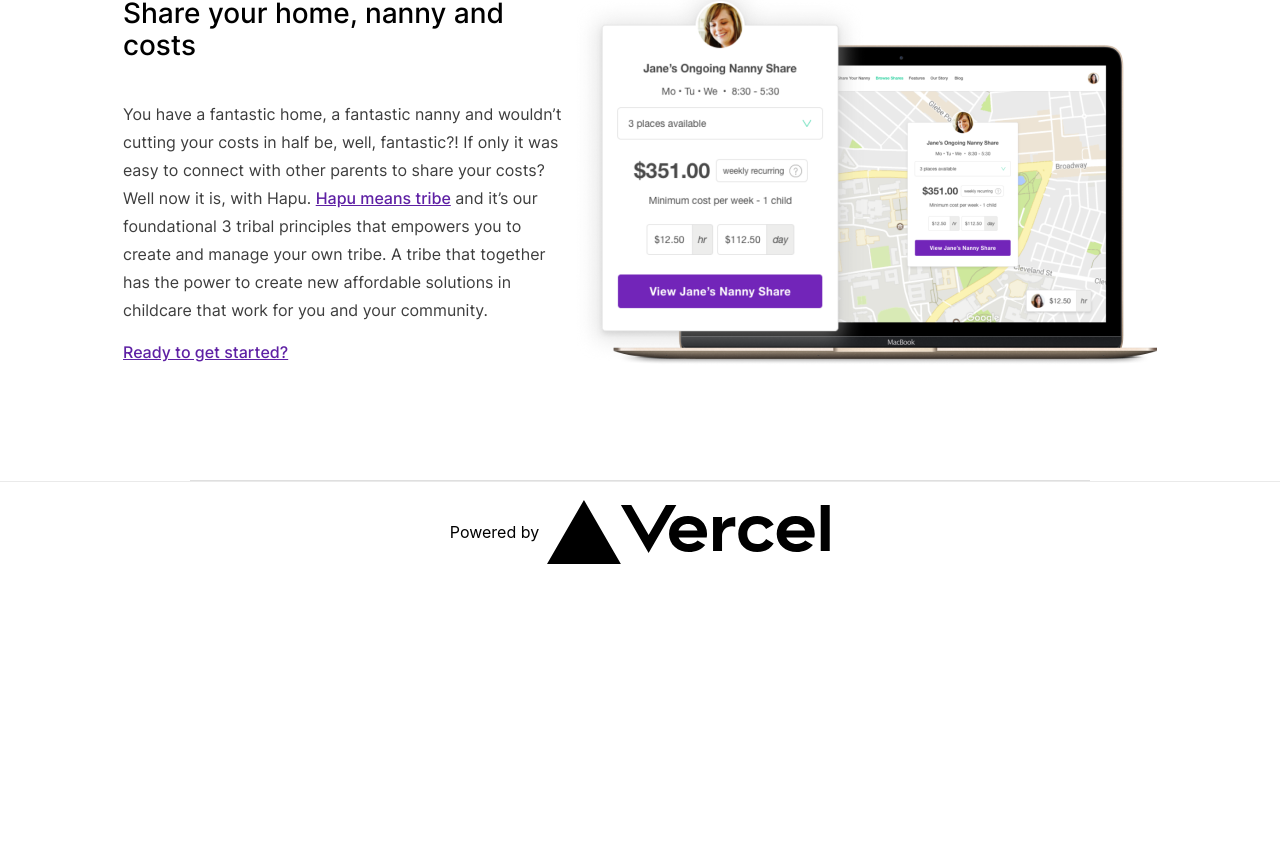
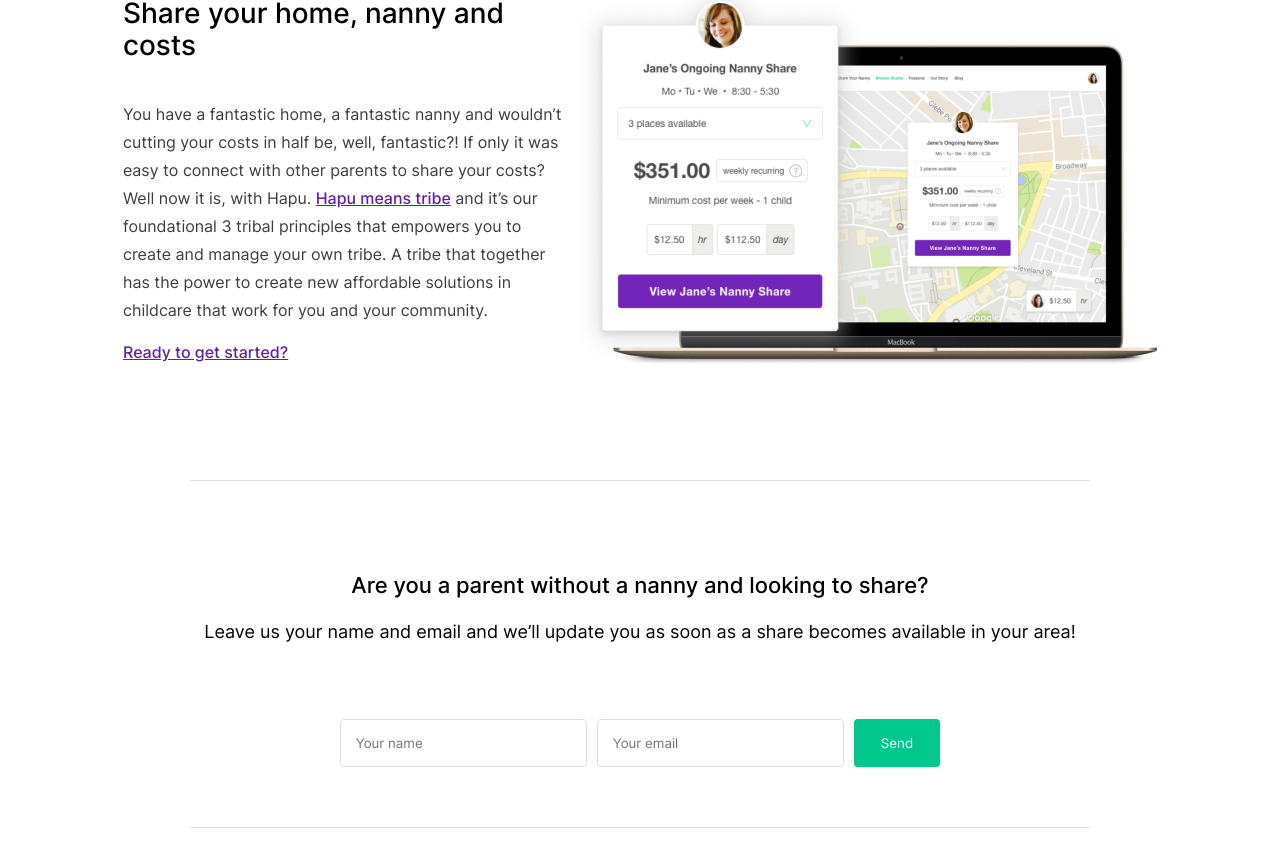
Before and after one commit to caetanosasia/Hapu-Jungle-Test, a Next.js app: page / in a window 1280 px wide. Shown: the part 833-1700 px from the top of the page. Before the commit the page ends 1414 px from the top, so only its background shows below. Built offline with nearby package versions, Linux system fonts and the light colour scheme.

Commit message:
[+] third section done

```diff
--- /dev/null
+++ b/src/Components/ThirdSection/index.jsx
@@ -0,0 +1,75 @@
+import React, { useState } from 'react';
+import styles from './styles.module.css';
+
+function ThirdSection() {
+    const [ name, setName] = useState('test');
+    const [ email, setEmail] = useState('test@');
+    const [ success, setSuccess ] = useState('none');
+    const [ alertMessage, setAlertMessage] = useState('Sent with success!')
+   async function handleLogin(e){
+        e.preventDefault();
+
+        try {
+              fetch('https://api.jungledevs.com/api/v1/challenge-newsletter/', {
+                    method: 'post',
+                    headers: {
+                        'Accept': 'application/json',
+                        'Content-Type': 'application/json'
+                      },
+                    body: JSON.stringify({
+                        "name": name,
+                        "email": email
+                      })
+                }).then((response) => {
+                    console.log(response)
+                    if(response.status === 200){
+                        setSuccess(true)
+                        setAlertMessage('Sent with success!')
+                    } else {
+                        setSuccess(false);
+                    }
+                    return response.json();
+                }).then((data) => {
+                    console.log(data)
+                    data.email ? setAlertMessage(data.email[0]) : '';
+                    data.error ? setAlertMessage(data.error) : '';
+
+                });
+
+
+        } catch(err) {
+            alert('Error to send the data')
+            console.log(err)
+        }
+    }
+
+    return (
+        <>
+            <div className={styles.third_section}>
+                <section>
+                    <h1>Are you a parent without a nanny and looking to share?</h1>
+                    <p>Leave us your name and email and we’ll update you as soon as a share becomes available in your area!</p>
+
+                </section>
+                <div className={styles.custom_form}>
+                    <form onSubmit={handleLogin}>
+                        <input className={styles.input_button} type='text' onChange={e => setName(e.target.value)} placeholder="Your name"></input>
+                        <input className={styles.input_button}  type='text' onChange={e => setEmail(e.target.value)} placeholder="Your email"></input>
+                        <button className={styles.submit_button} type="submit">Send</button>
+                    </form>
+                    {success !== 'none' ? <div className={styles.alert} role="alert">
+                        {alertMessage}
+                    </div> : ''}
+                </div>
+            </div>
+            <div className={styles.styled_line}>
+
+            </div>
+
+        </>
+    )
+}
+
+
+
+export default ThirdSection;
--- /dev/null
+++ b/src/Components/ThirdSection/styles.module.css
@@ -0,0 +1,85 @@
+.third_section{
+    display: flex;
+    flex-direction: column;
+    padding: 70px 40px 60px 40px;
+    align-items: center;
+}
+
+.third_section>section{
+    display: flex;
+    flex-direction: column;
+    align-items: center;
+}
+
+.third_section>section>h1{
+    font-family: Inter;
+    font-style: normal;
+    font-weight: 500;
+    font-size: 22px;
+    line-height: 32px;
+}
+
+.third_section>section>p{
+    margin: 0;
+    font-family: Inter;
+    font-style: normal;
+    font-weight: normal;
+    font-size: 18px;
+    line-height: 24px;
+}
+.custom_form{
+    margin-top: 75px;
+}
+.input_button{
+    height: 48px;
+    padding: 15px;
+    border: 1px solid #DFDFDF;
+    margin-right: 10px;
+    font-family: 'Inter';
+    border-radius: 4px;
+}
+.custom_form>form{
+    display: flex;
+    align-items: center;
+    justify-content: center;
+}
+.submit_button{
+    border: none;
+    background: #00C88C;
+    border-radius: 4px;
+    color: white;
+    font-family: 'Inter';
+    padding: 16px 27px;
+    cursor: pointer;
+}
+
+.styled_line{
+    width: 100%;
+    max-width: 900px;
+    margin: 0 15px;
+    height: 1px;
+    background-color: #DFDFDF;
+}
+
+@media(max-width: 1024px){
+    .custom_form{
+        width: 100%;
+        max-width: 450px;
+        margin-top: 35px;
+    }
+    .custom_form>form{
+        flex-direction: column;
+    }
+    .third_section>section>p{
+        font-size: 16px;
+        line-height: 28px;
+    }
+    .input_button{
+        margin-bottom: 10px;
+        width: 100%;
+        margin-right: 0;
+    }
+    .submit_button{
+        width: 100%;
+    }
+}
--- a/src/Components/TopSection/styles.module.css
+++ b/src/Components/TopSection/styles.module.css
@@ -43,6 +43,7 @@
 .external_link>span{
     margin-left: 10px;
     width: max-content;
+    text-decoration: underline;
 }
 
 @media(max-width:1324px){
--- a/src/Infra/Footer/index.jsx
+++ b/src/Infra/Footer/index.jsx
@@ -5,14 +5,14 @@
     return (
         <>
             <footer className={styles.footer}>
-                <a
+                {/* <a
                 href="https://vercel.com?utm_source=create-next-app&utm_medium=default-template&utm_campaign=create-next-app"
                 target="_blank"
                 rel="noopener noreferrer"
                 >
                 Powered by{' '}
                 <img src="/vercel.svg" alt="Vercel Logo" className={styles.logo} />
-                </a>
+                </a> */}
             </footer>
         </>
     )
--- a/src/Infra/Footer/styles.module.css
+++ b/src/Infra/Footer/styles.module.css
@@ -1,7 +1,6 @@
 .footer {
     width: 100%;
     height: 100px;
-    border-top: 1px solid #eaeaea;
     display: flex;
     justify-content: center;
     align-items: center;
--- a/src/Infra/Main/index.jsx
+++ b/src/Infra/Main/index.jsx
@@ -3,54 +3,15 @@
 import TopSection from '../../Components/TopSection';
 import NotificationComponent from '../../Components/NotificationComponent';
 import SecondSection from '../../Components/SecondSection';
+import ThirdSection from '../../Components/ThirdSection';
 
 function Main() {
     return (
         <>
-        <TopSection/>
-        <NotificationComponent/>
-        <SecondSection/>
-        {/* <main className={styles.main}>
-          <h1 className={styles.title}>
-            Welcome to <a href="https://nextjs.org">Next.js!</a>
-          </h1>
-
-          <p className={styles.description}>
-            Get started by editing{' '}
-            <code className={styles.code}>pages/index.js</code>
-          </p>
-
-          <div className={styles.grid}>
-            <a href="https://nextjs.org/docs" className={styles.card}>
-              <h3>Documentation &rarr;</h3>
-              <p>Find in-depth information about Next.js features and API.</p>
-            </a>
-
-            <a href="https://nextjs.org/learn" className={styles.card}>
-              <h3>Learn &rarr;</h3>
-              <p>Learn about Next.js in an interactive course with quizzes!</p>
-            </a>
-
-            <a
-              href="https://github.com/vercel/next.js/tree/master/examples"
-              className={styles.card}
-            >
-              <h3>Examples &rarr;</h3>
-              <p>Discover and deploy boilerplate example Next.js projects.</p>
-            </a>
-
-            <a
-              href="https://vercel.com/new?utm_source=create-next-app&utm_medium=default-template&utm_campaign=create-next-app"
-              className={styles.card}
-            >
-              <h3>Deploy &rarr;</h3>
-              <p>
-                Instantly deploy your Next.js site to a public URL with Vercel.
-              </p>
-            </a>
-          </div>
-        </main> */}
-
+          <TopSection/>
+          <NotificationComponent/>
+          <SecondSection/>
+          <ThirdSection/>
         </>
     )
 }
```
Also changed, not shown: 1 other file (tests, documents, lock files or other folders).
